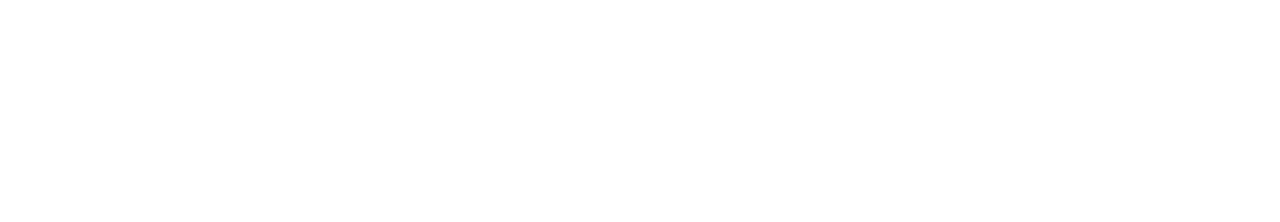
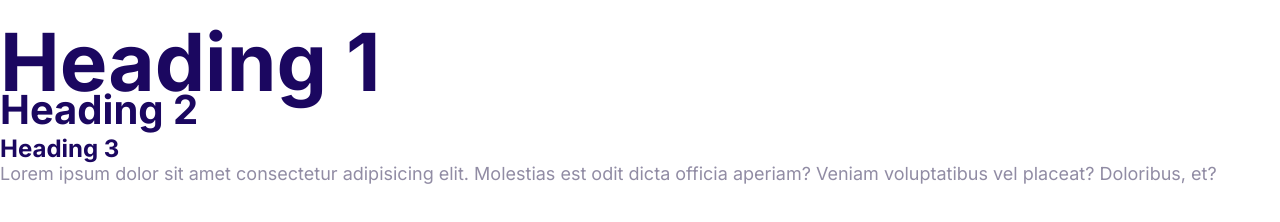
Before and after one commit to Oenghuswalsh/moshify, a plain HTML site: page index.html in a window 1280 px wide. Drawn offline with Linux system fonts and the light colour scheme.

Commit message:
Define the styles for the fonts

```diff
--- a/css/styles.css
+++ b/css/styles.css
@@ -5,3 +5,55 @@
   --color-headings: #1b0760;
   --color-body: #918ca4;
 }
+
+html {
+  font-size: 62.5%;
+}
+
+body {
+  font-family: Inter, Arial, Helvetica, sans-serif;
+  font-size: 2.4rem;
+  line-height: 1.5rem;
+  color: var(--color-body);
+}
+
+h1,
+h2,
+h3 {
+  color: var(--color-headings);
+  margin-bottom: 1rem;
+}
+
+h1 {
+  font-size: 7rem;
+}
+
+h2 {
+  font-size: 4rem;
+}
+
+h3 {
+  font-size: 3rem;
+}
+
+p {
+  margin-top: 0;
+}
+
+@media screen and (min-width: 1024px) {
+  body {
+    font-size: 1.8rem;
+  }
+
+  h1 {
+    font-size: 8rem;
+  }
+
+  h2 {
+    font-size: 4rem;
+  }
+
+  h3 {
+    font-size: 2.4rem;
+  }
+}
--- a/index.html
+++ b/index.html
@@ -5,10 +5,23 @@
     <meta http-equiv="X-UA-Compatible" content="IE=edge" />
     <meta name="viewport" content="width=device-width, initial-scale=1.0" />
     <title>Document</title>
+    <link rel="preconnect" href="https://fonts.googleapis.com" />
+    <link rel="preconnect" href="https://fonts.gstatic.com" crossorigin />
+    <link
+      href="https://fonts.googleapis.com/css2?family=Inter:wght@400;700&family=League+Spartan:wght@300&display=swap"
+      rel="stylesheet"
+    />
     <link rel="stylesheet" href="css/normalize.css" />
     <link rel="stylesheet" href="css/styles.css" />
   </head>
   <body>
-    <div></div>
+    <h1>Heading 1</h1>
+    <h2>Heading 2</h2>
+    <h3>Heading 3</h3>
+    <p>
+      Lorem ipsum dolor sit amet consectetur adipisicing elit. Molestias est
+      odit dicta officia aperiam? Veniam voluptatibus vel placeat? Doloribus,
+      et?
+    </p>
   </body>
 </html>
```
